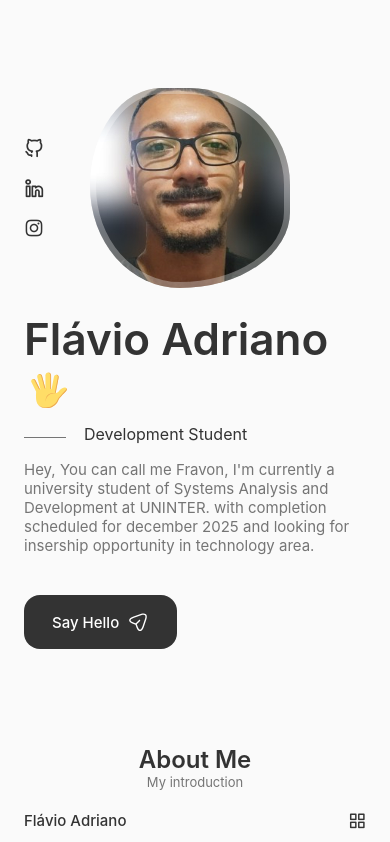
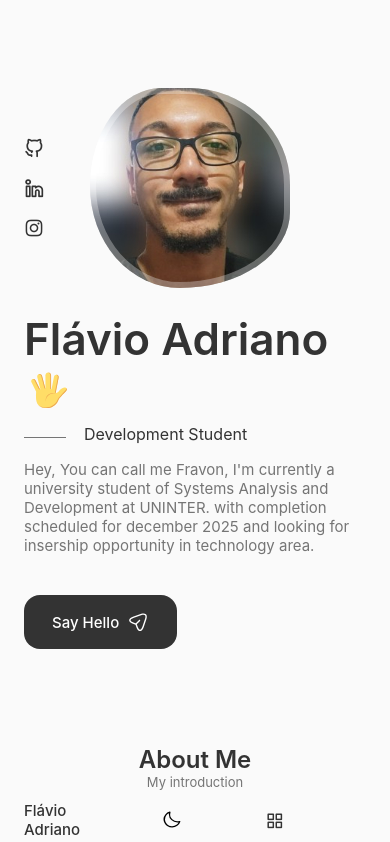
Before and after one commit to FravonDev/portfolio, a React (Vite) app: page / in a window 390 px wide. Shown: the top 842 px of the page. Built offline with nearby package versions, Linux system fonts and the light colour scheme.

Commit message:
feat: dark mode

```diff
--- a/src/App.css
+++ b/src/App.css
@@ -15,7 +15,6 @@
 
     /*Font and typography*/
     --body-font: "Poppins", sans-serif;
-
 
     --big-font-size: 3.5rem;
     --h1-font-size: 2.25rem;
@@ -49,15 +48,14 @@
 }
 
 
-@media (prefers-color-scheme: dark) {
-    :root {
+
+.dark-theme {
     --title-color: rgb(204, 204, 204);
     --title-color-dark: #fff;
     --text-color: rgb(168, 168, 168);
     --body-color: #0a0808;
     --container-color: #202020;
     --border-color: rgba(255, 255, 255, .07);
-    }
 }
 
 /* Responsive */
--- a/src/components/Header/Header.jsx
+++ b/src/components/Header/Header.jsx
@@ -1,7 +1,26 @@
-import React, { useState } from "react";
+import React, { useEffect, useState } from "react";
 import "./header.css";
+import Moon from "../../assets/moon.svg";
+import Sun from "../../assets/sun.svg";
 
 const Header = () => {
+  useEffect(() => {
+    const htmlElement = document.body;
+    const theme = localStorage.getItem("theme");
+
+    if (!theme && window.matchMedia("(prefers-color-scheme: dark)").matches) {
+      // if don't have theme setted use the system theme
+
+      htmlElement.classList.add("dark-theme");
+      themeIconRef.current.src = Sun;
+    } else if (theme === "dark") {
+      htmlElement.classList.add("dark-theme");
+      themeIconRef.current.src = Sun;
+    } else {
+      htmlElement.classList.remove("dark-theme");
+      themeIconRef.current.src = Moon;
+    }
+  }, []);
   window.addEventListener("scroll", function () {
     const header = document.querySelector(".header");
 
@@ -10,6 +29,25 @@ const Header = () => {
   });
   const [Toggle, showMenu] = useState(false);
   const [activeNav, setActiveNav] = useState("#home");
+  const themeIconRef = React.createRef();
+
+  function toggleTheme() {
+    // class for animate button
+    themeIconRef.current.classList.add("shake");
+    setTimeout(() => {
+      themeIconRef.current.classList.remove("shake");
+    }, 500);
+
+    const htmlElement = document.body;
+    htmlElement.classList.toggle("dark-theme");
+    if (htmlElement.classList.contains("dark-theme")) {
+      localStorage.setItem("theme", "dark");
+      themeIconRef.current.src = Sun;
+    } else {
+      localStorage.setItem("theme", "light");
+      themeIconRef.current.src = Moon;
+    }
+  }
 
   return (
     <header className="header">
@@ -109,6 +147,16 @@ const Header = () => {
         <div className="nav__toggle" onClick={() => showMenu(!Toggle)}>
           <i class="uil uil-apps"></i>
         </div>
+
+        <button
+          className="button__theme"
+          id="theme-button"
+          onClick={() => {
+            toggleTheme();
+          }}
+        >
+          <img src={Moon} alt="theme icon" ref={themeIconRef} />
+        </button>
       </nav>
     </header>
   );
--- a/src/components/Header/header.css
+++ b/src/components/Header/header.css
@@ -9,10 +9,17 @@
 
 .nav {
     height: calc(var(--header-height) + 1.5rem);
+    display: grid;
+    grid-template-rows: 1fr;
+    grid-template-columns: 1fr 1fr 100px;
+    align-items: center;
+    column-gap: 1.5rem;
+}
+
+.nav .button__theme {
     display: flex;
-    justify-content: space-between;
     align-items: center;
-    column-gap: 1rem;
+    margin-left: 2rem;
 }
 
 .nav__logo,
@@ -35,10 +42,31 @@
     font-weight: var(--font-medium);
     transition: .3s;
 }
+
 .nav__icon,
 .nav__close,
 .nav__toggle {
     display: none;
+}
+
+.button__theme {
+    font-size: 1.1rem;
+    cursor: pointer;
+    color: var(--title-color);
+    transition: .2s;
+    border: none;
+    background-color: transparent;
+    width: fit-content;
+}
+
+.button__theme img {
+    width: 1.5rem;
+    height: 1.5rem;
+}
+
+.button__theme:active {
+    outline: none;
+    transform: rotate(30deg);
 }
 
 .active-link,
@@ -47,7 +75,7 @@
 }
 
 .scroll-header {
-    box-shadow: 0 -1px 4px rgba(0,0,0,0.15);
+    box-shadow: 0 -1px 4px rgba(0, 0, 0, 0.15);
 }
 
 /*BREAKPOINTS*/
@@ -70,10 +98,22 @@
         width: 100%;
         background-color: var(--body-color);
         padding: 2rem 1.5rem 4rem;
-        box-shadow: 0 -1px 4px rgba(0,0,0,0.15);
+        box-shadow: 0 -1px 4px rgba(0, 0, 0, 0.15);
         border-radius: 1.5rem 1.5rem 0 0;
         transition: .3s;
     }
+
+    .nav .button__theme {
+        margin-left: 1rem;
+        grid-column: 2/3;
+        grid-row: 1/2;
+    }
+
+    .button__theme img {
+        width: 1.3rem;
+        height: 1.3rem;
+    }
+
 
     .show-menu {
         bottom: 0;
@@ -116,6 +156,15 @@
 
 /*small devices */
 @media screen and (max-width: 350px) {
+    .button__theme img {
+        width: 1.125rem;
+        height: 1.125rem;
+    }
+
+    .nav .button__theme {
+        margin-left: 0.5rem;
+    }
+
     .nav__menu {
         padding: 2rem 0.25rem 4rem;
     }
```
Also changed, not shown: src/assets/moon.svg, src/assets/sun.svg. Lines whose indentation alone changed are shown as unchanged.
